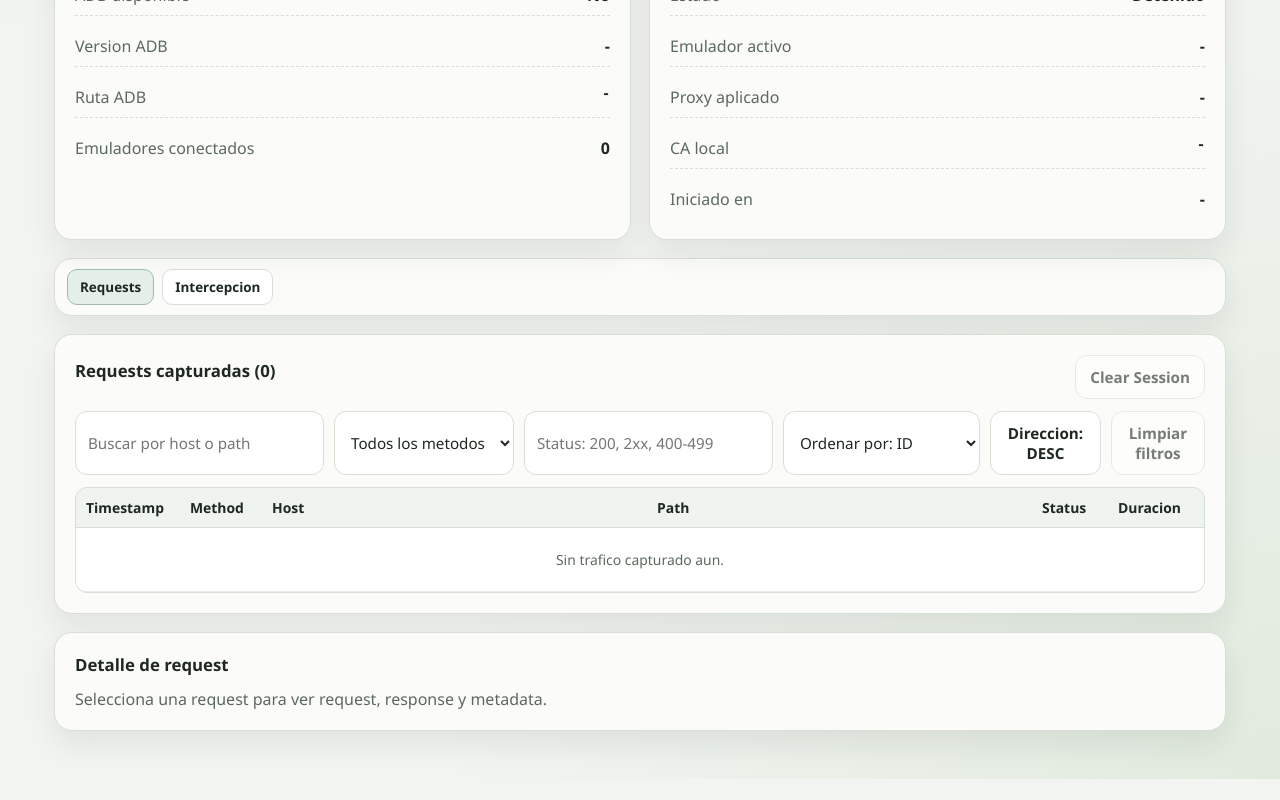
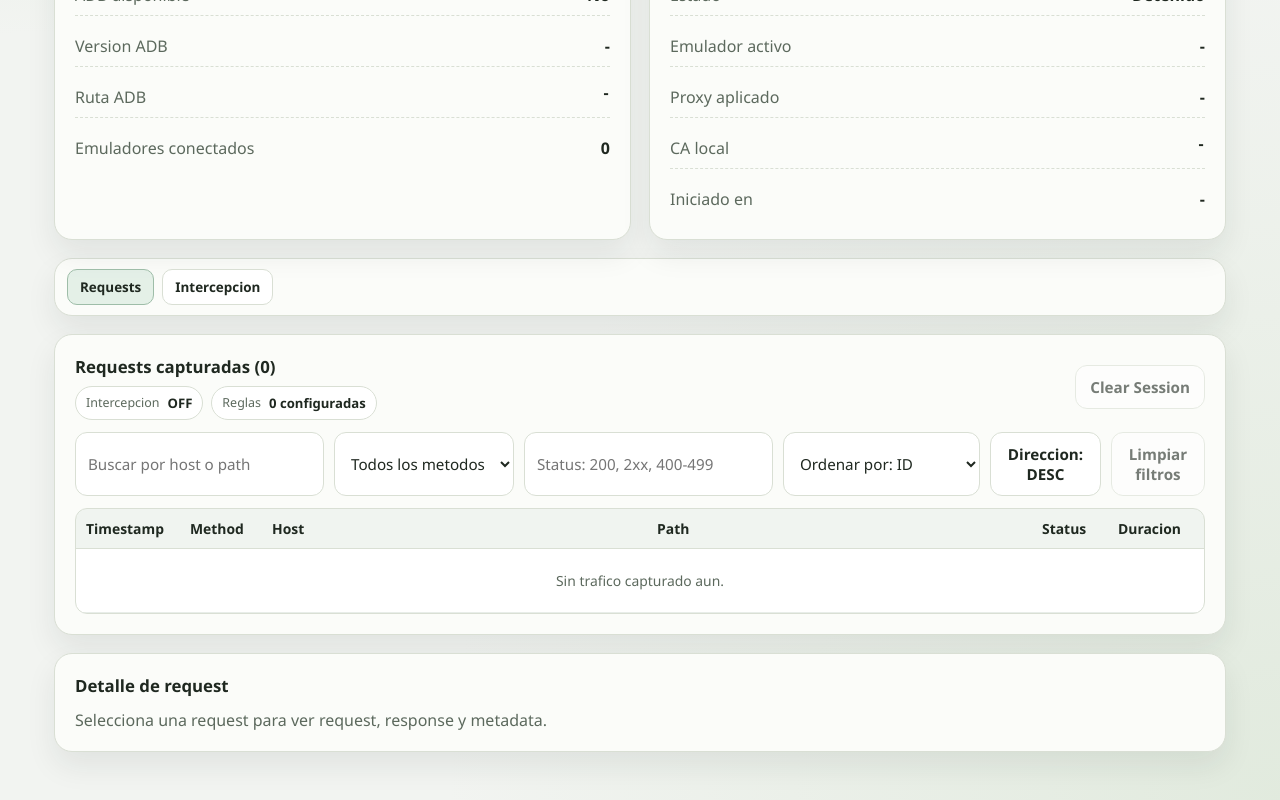
Before and after one commit to DerSarco/httprequesttracer_matecode, a React (Vite) app: page / in a window 1280 px wide. Shown: the part 718-1518 px from the top of the page. Before the commit the page ends 1497 px from the top, so only its background shows below. Built offline with nearby package versions, Linux system fonts and the light colour scheme.

Commit message:
feat: show interception summary in requests tab

```diff
--- a/src/App.css
+++ b/src/App.css
@@ -617,6 +617,51 @@ h3 {
   margin-bottom: 12px;
 }
 
+.traffic-title-block {
+  min-width: 0;
+  display: flex;
+  flex-direction: column;
+  gap: 8px;
+}
+
+.traffic-title-block h2 {
+  margin: 0;
+}
+
+.traffic-summary {
+  display: flex;
+  flex-wrap: wrap;
+  gap: 8px;
+}
+
+.traffic-badge {
+  display: inline-flex;
+  align-items: center;
+  gap: 8px;
+  min-height: 34px;
+  padding: 6px 10px;
+  border-radius: 999px;
+  border: 1px solid var(--border);
+  background: var(--surface-alt);
+  color: var(--muted);
+  font-size: 0.78rem;
+}
+
+.traffic-badge strong {
+  color: var(--text);
+  font-size: 0.82rem;
+}
+
+.traffic-badge.is-on {
+  background: rgba(31, 109, 74, 0.1);
+  border-color: rgba(31, 109, 74, 0.28);
+  color: var(--brand);
+}
+
+.traffic-badge.is-on strong {
+  color: var(--brand);
+}
+
 .filters-row {
   display: grid;
   grid-template-columns: 1.2fr 0.7fr 0.95fr 0.7fr auto auto;
@@ -964,6 +1009,7 @@ td.empty {
   }
 
   .header-row,
+  .traffic-header,
   .interception-header,
   .detail-title-row {
     flex-direction: column;
--- a/src/App.tsx
+++ b/src/App.tsx
@@ -700,6 +700,12 @@ function App() {
   const requestCountText = `${texts.requestsTitle} (${visibleRequests.length}${
     hasActiveFilters ? ` / ${capturedRequests.length}` : ""
   })`;
+  const configuredRuleCount = interception?.rules.length ?? 0;
+  const activeRuleCount = interception?.rules.filter((rule) => rule.enabled).length ?? 0;
+  const interceptionRulesSummary =
+    configuredRuleCount === 0
+      ? `0 ${texts.requestsRulesConfigured}`
+      : `${activeRuleCount} ${texts.requestsRulesActive} / ${configuredRuleCount} ${texts.requestsRulesConfigured}`;
 
   return (
     <main className={`app-shell font-${preferences.fontScale}`}>
@@ -1019,7 +1025,19 @@ function App() {
       <>
       <section className="panel traffic-panel">
         <div className="traffic-header">
-          <h2>{requestCountText}</h2>
+          <div className="traffic-title-block">
+            <h2>{requestCountText}</h2>
+            <div className="traffic-summary">
+              <span className={`traffic-badge ${interception?.enabled ? "is-on" : "is-off"}`}>
+                <span>{texts.requestsInterceptionLabel}</span>
+                <strong>{interception?.enabled ? texts.requestsInterceptionOn : texts.requestsInterceptionOff}</strong>
+              </span>
+              <span className="traffic-badge">
+                <span>{texts.requestsRulesLabel}</span>
+                <strong>{interceptionRulesSummary}</strong>
+              </span>
+            </div>
+          </div>
           <button onClick={handleClearCapturedRequests} disabled={busy || capturedRequests.length === 0}>
             {texts.clearSession}
           </button>
--- a/src/shared/contracts.ts
+++ b/src/shared/contracts.ts
@@ -195,6 +195,12 @@ export type LocaleTexts = {
   active: string;
   stopped: string;
   requestsTitle: string;
+  requestsInterceptionLabel: string;
+  requestsInterceptionOn: string;
+  requestsInterceptionOff: string;
+  requestsRulesLabel: string;
+  requestsRulesConfigured: string;
+  requestsRulesActive: string;
   workspaceTabRequests: string;
   workspaceTabInterception: string;
   clearSession: string;
--- a/src/shared/i18n/locales.ts
+++ b/src/shared/i18n/locales.ts
@@ -78,6 +78,12 @@ export const LOCALES: Record<Language, LocaleTexts> = {
     active: "Activo",
     stopped: "Detenido",
     requestsTitle: "Requests capturadas",
+    requestsInterceptionLabel: "Intercepcion",
+    requestsInterceptionOn: "ON",
+    requestsInterceptionOff: "OFF",
+    requestsRulesLabel: "Reglas",
+    requestsRulesConfigured: "configuradas",
+    requestsRulesActive: "activas",
     workspaceTabRequests: "Requests",
     workspaceTabInterception: "Intercepcion",
     clearSession: "Clear Session",
@@ -232,6 +238,12 @@ export const LOCALES: Record<Language, LocaleTexts> = {
     active: "Active",
     stopped: "Stopped",
     requestsTitle: "Captured requests",
+    requestsInterceptionLabel: "Interception",
+    requestsInterceptionOn: "ON",
+    requestsInterceptionOff: "OFF",
+    requestsRulesLabel: "Rules",
+    requestsRulesConfigured: "configured",
+    requestsRulesActive: "active",
     workspaceTabRequests: "Requests",
     workspaceTabInterception: "Interception",
     clearSession: "Clear Session",
```
Also changed, not shown: 1 other file (tests, documents, lock files or other folders).
